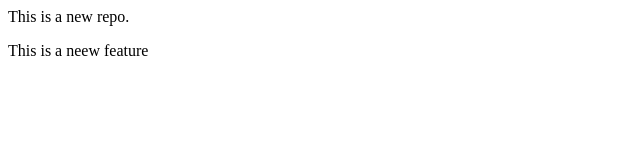
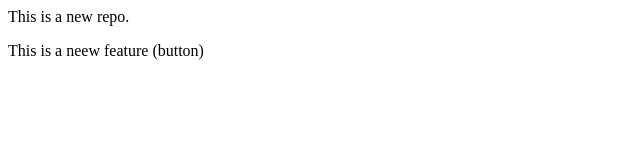
Before and after one commit to divanshu-06/local_repo, a plain HTML site: page index.html in a window 1280 px wide. Shown: the full height of the page, 0-640 px from the left. Drawn offline with Linux system fonts and the light colour scheme.

```diff
--- a/index.html
+++ b/index.html
@@ -1,2 +1,2 @@
 <p>This is a new repo.</p>
-<p>This is a neew feature</p>
+<p>This is a neew feature (button)</p>
```
